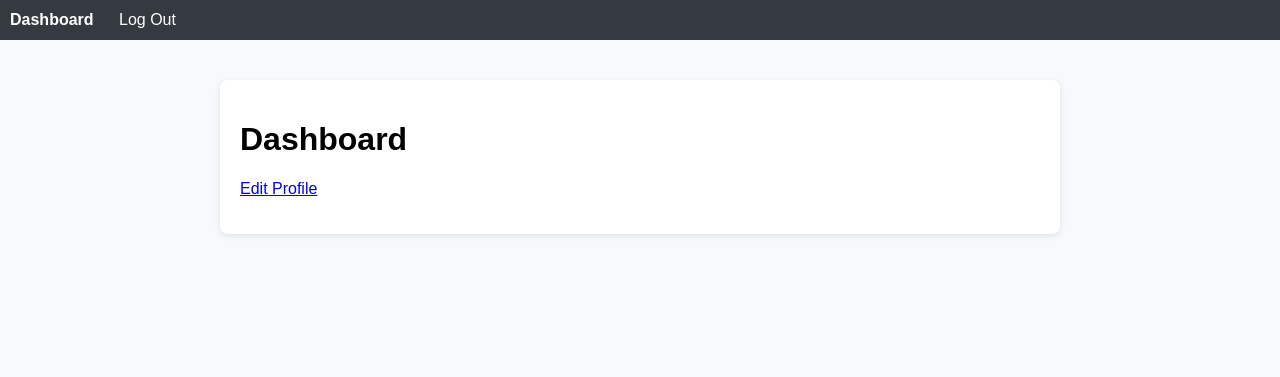
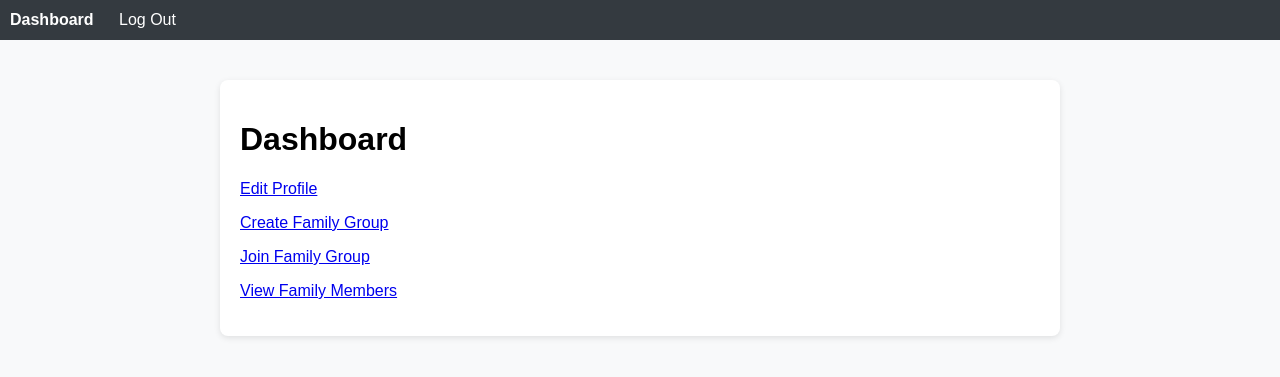
Before and after one commit to eece-4081-fall-2025/Team_7_repo_family_budgeting_tool, a Django app: page /dashboard/ in a window 1280 px wide. Shown: the top 377 px of the page. Run offline with Django 5.2, Linux system fonts and the light colour scheme; the visitor is signed in with stand-in values (Sample User, id 1).

Commit message:
brian refactored and added requirements.txt

```diff
--- a/budget/templates/budget/dashboard.html
+++ b/budget/templates/budget/dashboard.html
@@ -3,4 +3,7 @@
 {% block content %}
 <h1>Dashboard</h1>
 <p><a href="{% url 'profile_edit' %}">Edit Profile</a></p>
+<p><a href="{% url 'group_create' %}">Create Family Group</a></p>
+<p><a href="{% url 'group_join' %}">Join Family Group</a></p>
+<p><a href="{% url 'group_members' %}">View Family Members</a></p>
 {% endblock %}
--- a/budget/templates/budget/group_create.html
+++ b/budget/templates/budget/group_create.html
@@ -1,10 +1,15 @@
 {% extends "budget/base.html" %}
 {% block title %}Create Family Group{% endblock %}
 {% block content %}
+<div style="max-width: 600px; margin: 40px auto;">
   <h1>Create Family Group</h1>
   <form method="post">
     {% csrf_token %}
+    {% if form.non_field_errors %}
+      <div style="color:#b00020; margin-bottom:10px;">{{ form.non_field_errors }}</div>
+    {% endif %}
     {{ form.as_p }}
     <button type="submit">Create</button>
   </form>
+</div>
 {% endblock %}
--- a/budget/templates/budget/group_join.html
+++ b/budget/templates/budget/group_join.html
@@ -1,10 +1,15 @@
 {% extends "budget/base.html" %}
 {% block title %}Join Family Group{% endblock %}
 {% block content %}
+<div style="max-width: 600px; margin: 40px auto;">
   <h1>Join Family Group</h1>
   <form method="post">
     {% csrf_token %}
+    {% if form.non_field_errors %}
+      <div style="color:#b00020; margin-bottom:10px;">{{ form.non_field_errors }}</div>
+    {% endif %}
     {{ form.as_p }}
     <button type="submit">Join</button>
   </form>
+</div>
 {% endblock %}
--- a/budget/urls.py
+++ b/budget/urls.py
@@ -1,9 +1,23 @@
 from django.urls import path
-from .views import HomeView, DashboardView, SignupView, ProfileEditView
+from django.urls import path
+from .views import (
+    HomeView,
+    DashboardView,
+    SignupView,
+    ProfileEditView,
+    GroupJoinView,
+    GroupCreateView,
+    GroupMembersView,
+    GroupLeaveView,
+)
 
 urlpatterns = [
     path("", HomeView.as_view(), name="budget_home"),
     path("dashboard/", DashboardView.as_view(), name="budget_dashboard"),
     path("signup/", SignupView.as_view(), name="budget_signup"),
     path("profile/edit/", ProfileEditView.as_view(), name="profile_edit"),
+    path("group/join/", GroupJoinView.as_view(), name="group_join"),
+    path("group/create/", GroupCreateView.as_view(), name="group_create"),
+    path("group/members/", GroupMembersView.as_view(), name="group_members"),
+    path("group/leave/", GroupLeaveView.as_view(), name="group_leave"),
 ]
--- a/budget/views.py
+++ b/budget/views.py
@@ -1,9 +1,14 @@
-from django.views.generic import TemplateView, CreateView, UpdateView
+from django.views.generic import TemplateView, CreateView, UpdateView, FormView, View
 from django.contrib.auth.mixins import LoginRequiredMixin
 from django.contrib.auth.forms import UserCreationForm
+from django.contrib.auth import get_user_model
 from django.urls import reverse_lazy
+from django.shortcuts import redirect
 from .forms import ProfileForm
-from .models import Profile
+from .forms_group import GroupJoinForm, GroupCreateForm
+from .models import Profile, FamilyGroup
+
+User = get_user_model()
 
 
 class HomeView(TemplateView):
@@ -28,3 +33,87 @@ class ProfileEditView(LoginRequiredMixin, UpdateView):
     def get_object(self):
         obj, _ = Profile.objects.get_or_create(user=self.request.user)
         return obj
+
+
+class ProfileContextMixin(LoginRequiredMixin):
+    _profile = None
+
+    def get_profile(self):
+        if self._profile is None:
+            self._profile, _ = Profile.objects.get_or_create(user=self.request.user)
+        return self._profile
+
+
+class GroupJoinView(ProfileContextMixin, FormView):
+    template_name = "budget/group_join.html"
+    form_class = GroupJoinForm
+    success_url = reverse_lazy("group_members")
+
+    def form_valid(self, form):
+        profile = self.get_profile()
+        if profile.group_id:
+            form.add_error(
+                None,
+                "You are already in a family group. Leave it before joining another.",
+            )
+            return self.form_invalid(form)
+        group = FamilyGroup.objects.get(code=form.cleaned_data["code"])
+        profile.group = group
+        profile.save()
+        return super().form_valid(form)
+
+
+class GroupCreateView(ProfileContextMixin, CreateView):
+    template_name = "budget/group_create.html"
+    form_class = GroupCreateForm
+    success_url = reverse_lazy("group_members")
+
+    def form_valid(self, form):
+        profile = self.get_profile()
+        if profile.group_id:
+            form.add_error(
+                None,
+                "You are already in a family group. Leave it before creating another.",
+            )
+            return self.form_invalid(form)
+        group = form.save(commit=False)
+        group.owner = self.request.user
+        group.save()
+        profile.group = group
+        profile.save()
+        return super().form_valid(form)
+
+
+class GroupMembersView(ProfileContextMixin, TemplateView):
+    template_name = "budget/group_members.html"
+
+    def get_context_data(self, **kwargs):
+        ctx = super().get_context_data(**kwargs)
+        profile = self.get_profile()
+        group = profile.group
+        if group:
+            users = group.members_qs()
+            members = [
+                {
+                    "username": u.username,
+                    "role": group.role_of(u),
+                    "income": getattr(u.profile, "income", 0),
+                    "expenses": getattr(u.profile, "expenses", 0),
+                }
+                for u in users
+            ]
+        else:
+            members = []
+        ctx["group"] = group
+        ctx["members"] = members
+        return ctx
+
+
+class GroupLeaveView(ProfileContextMixin, View):
+    success_url = reverse_lazy("group_members")
+
+    def post(self, request, *args, **kwargs):
+        profile = self.get_profile()
+        profile.group = None
+        profile.save()
+        return redirect(self.success_url)
--- a/mysite/settings.py
+++ b/mysite/settings.py
@@ -37,6 +37,7 @@ INSTALLED_APPS = [
     "django.contrib.sessions",
     "django.contrib.messages",
     "django.contrib.staticfiles",
+    "django.contrib.humanize",
     "budget",
 ]
 LOGIN_URL = "/accounts/login/"
--- /dev/null
+++ b/requirements.txt
@@ -0,0 +1,3 @@
+asgiref==3.10.0
+Django==5.2.8
+sqlparse==0.5.3
```
Also changed, not shown: budget/models.py (+28 -0 lines), budget/templates/budget/group_members.html (+29 -15 lines), budget/forms.py (line endings or trailing spaces), budget/migrations/0001_initial.py, budget/templates/budget/profile_form.html (line endings or trailing spaces), budget/tests/test_profile.py (line endings or trailing spaces). Lines whose indentation alone changed are shown as unchanged.
